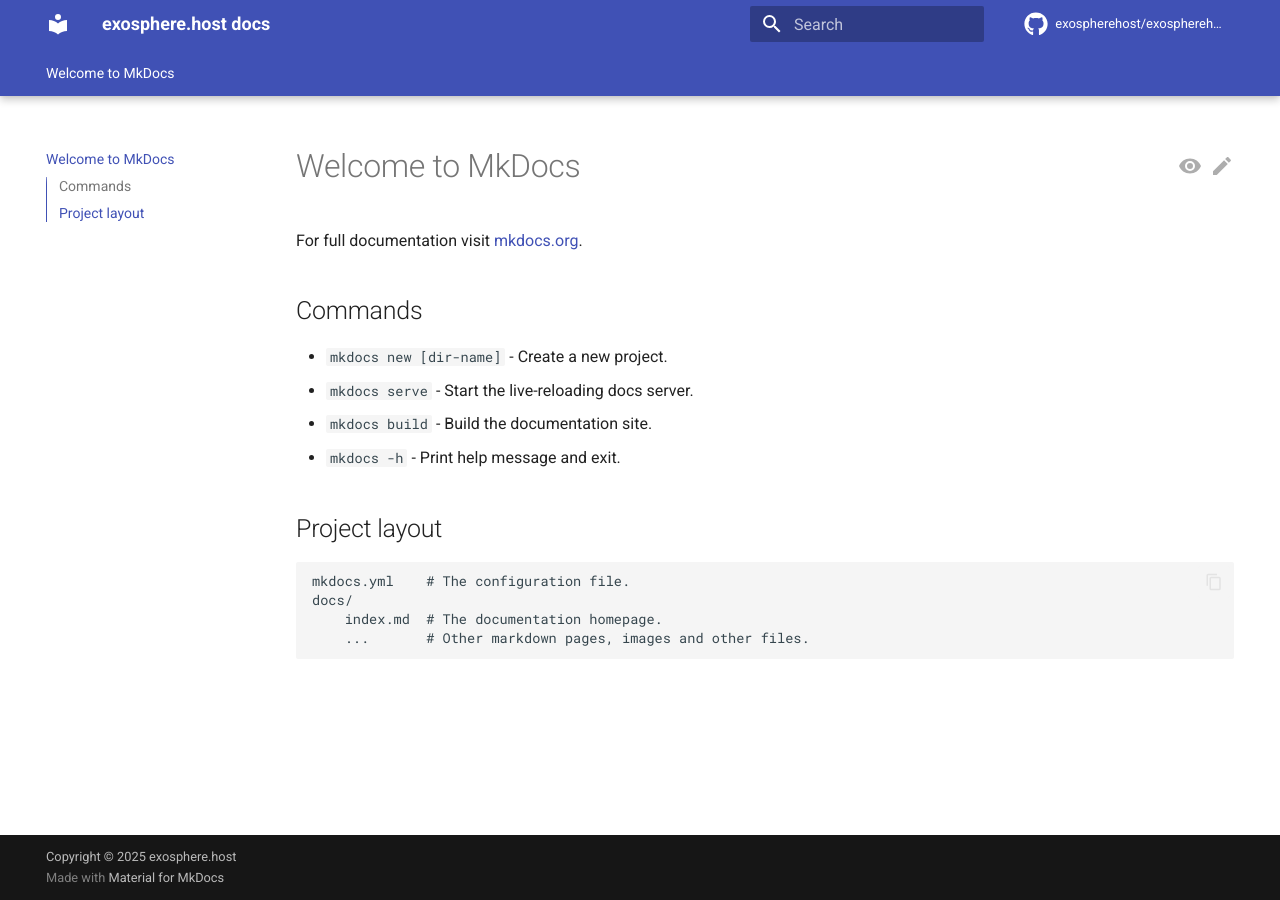
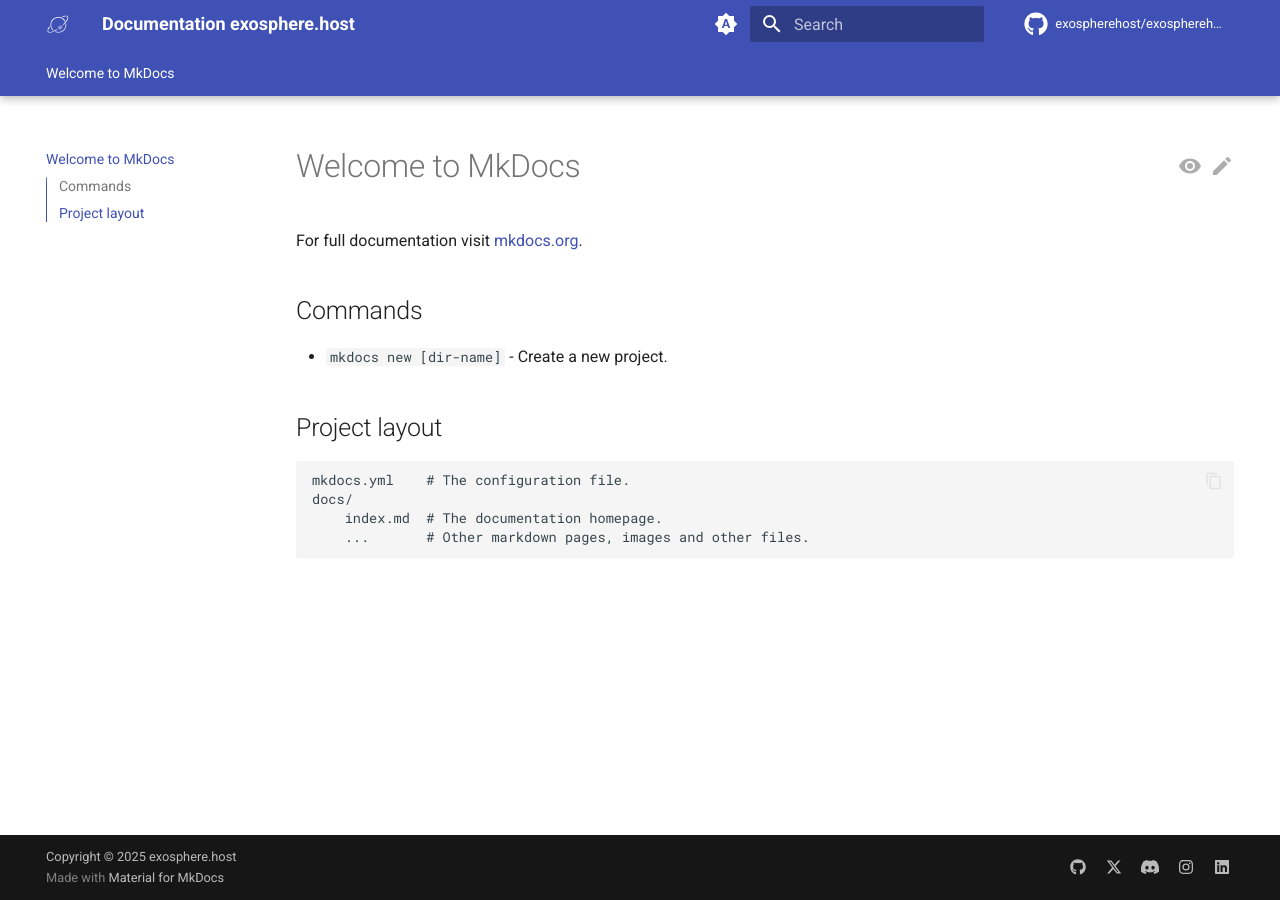
Before and after one commit to vinayakjaas/exospherehost, an MkDocs documentation site: the page built from docs/docs/index.md, in a window 1280 px wide. Built offline with MkDocs 1.6.1 and Material for MkDocs 9.7.7, drawn with Linux system fonts in a browser that asks for light colours; comment, search, counter and statistics services are not loaded.

Commit message:
Adding CI/CD for documentation deployments (#3)
* added logo

* fixed width

* changed to SVG

* changed to current color

* inline SVG

* markdown fix

* 2 SVG method

* 2 logo approach

* readme updated

* checking in vision

* added mkdocs settings

* added documentation deployment pipeline

* changing version

* test

* testing changes as per documentations

* added publishing only on root

* added publishing only on root

* adding pull-request build check

```diff
--- a/docs/docs/index.md
+++ b/docs/docs/index.md
@@ -5,9 +5,6 @@
 ## Commands
 
 * `mkdocs new [dir-name]` - Create a new project.
-* `mkdocs serve` - Start the live-reloading docs server.
-* `mkdocs build` - Build the documentation site.
-* `mkdocs -h` - Print help message and exit.
 
 ## Project layout
 
--- a/docs/mkdocs.yml
+++ b/docs/mkdocs.yml
@@ -1,4 +1,4 @@
-site_name: exosphere.host docs
+site_name: Documentation exosphere.host
 site_description: Docs exosphere.host (An open-source infrastructure layer for background AI workflows/agents that is reliable, affordable, and effortless)
 site_url: https://docs.exosphere.host
 site_author: exosphere.host
@@ -12,11 +12,12 @@
 
 theme:
   name: material
+  logo: assets/logo.svg
+  favicon: assets/logo.svg
   features:
-    - annouce.dismiss
+    - announce.dismiss
     - content.action.edit
     - content.action.view
-    - announce.dismiss
     - content.code.annotate
     - content.code.copy
     - content.code.select
@@ -41,11 +42,39 @@
     - search.suggest
     - toc.follow
     - toc.integrate
-
   icon:
     repo: fontawesome/brands/github
     edit: material/pencil
     view: material/eye
+  palette:
+    - media: "(prefers-color-scheme)"
+      toggle:
+        icon: material/brightness-auto
+        name: Switch to light mode
+    - media: "(prefers-color-scheme: light)"
+      scheme: default
+      toggle:
+        icon: material/brightness-7
+        name: Switch to dark mode
+    - media: "(prefers-color-scheme: dark)"
+      scheme: slate
+      toggle:
+        icon: material/brightness-4
+        name: Switch to system preference
+
+extra:
+  homepage: https://exosphere.host
+  social:
+    - icon: fontawesome/brands/github
+      link: https://github.com/exospherehost/
+    - icon: fontawesome/brands/x-twitter
+      link: https://x.com/exospherehost
+    - icon: fontawesome/brands/discord
+      link: https://discord.gg/JzCT6HRN
+    - icon: fontawesome/brands/instagram
+      link: https://www.instagram.com/exospherehost/
+    - icon: fontawesome/brands/linkedin
+      link: https://www.linkedin.com/company/exospherehost/
 
 plugins:
   - search
```
Also changed, not shown: docs/docs/assets/logo.svg (added), 1 other file.
